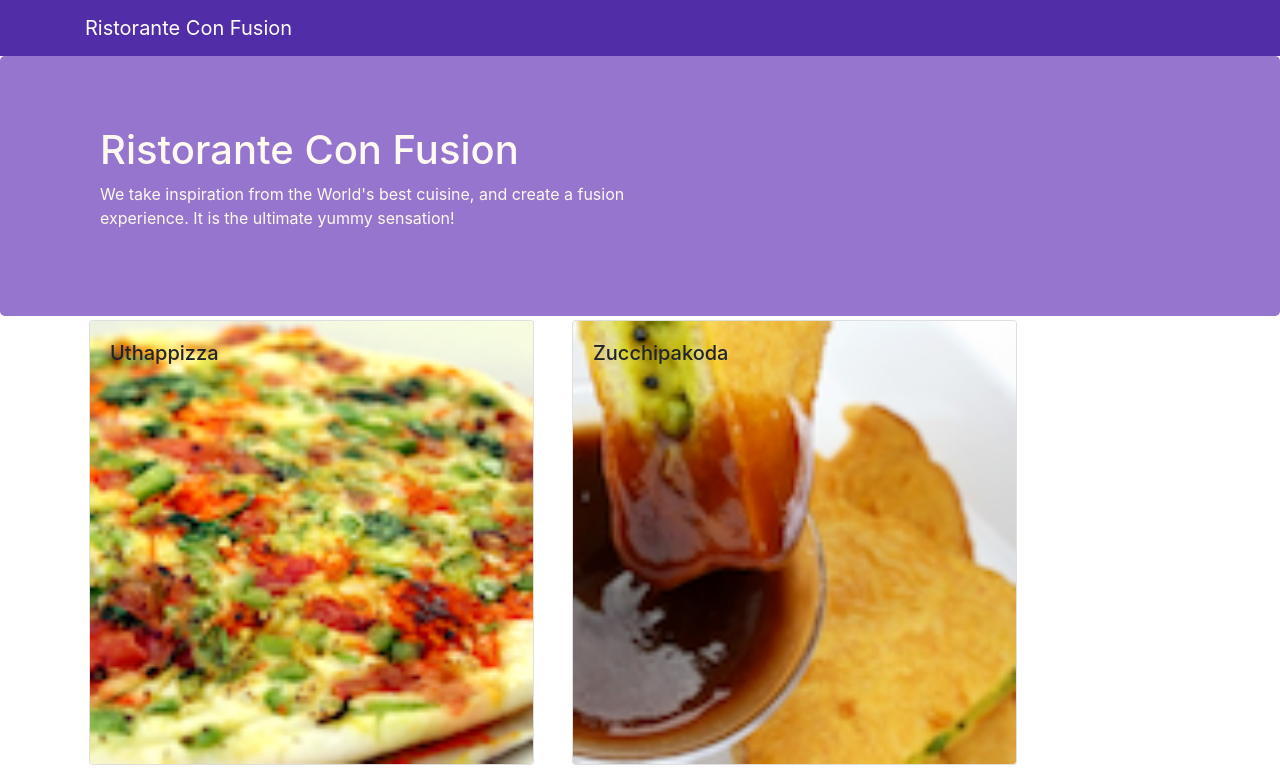
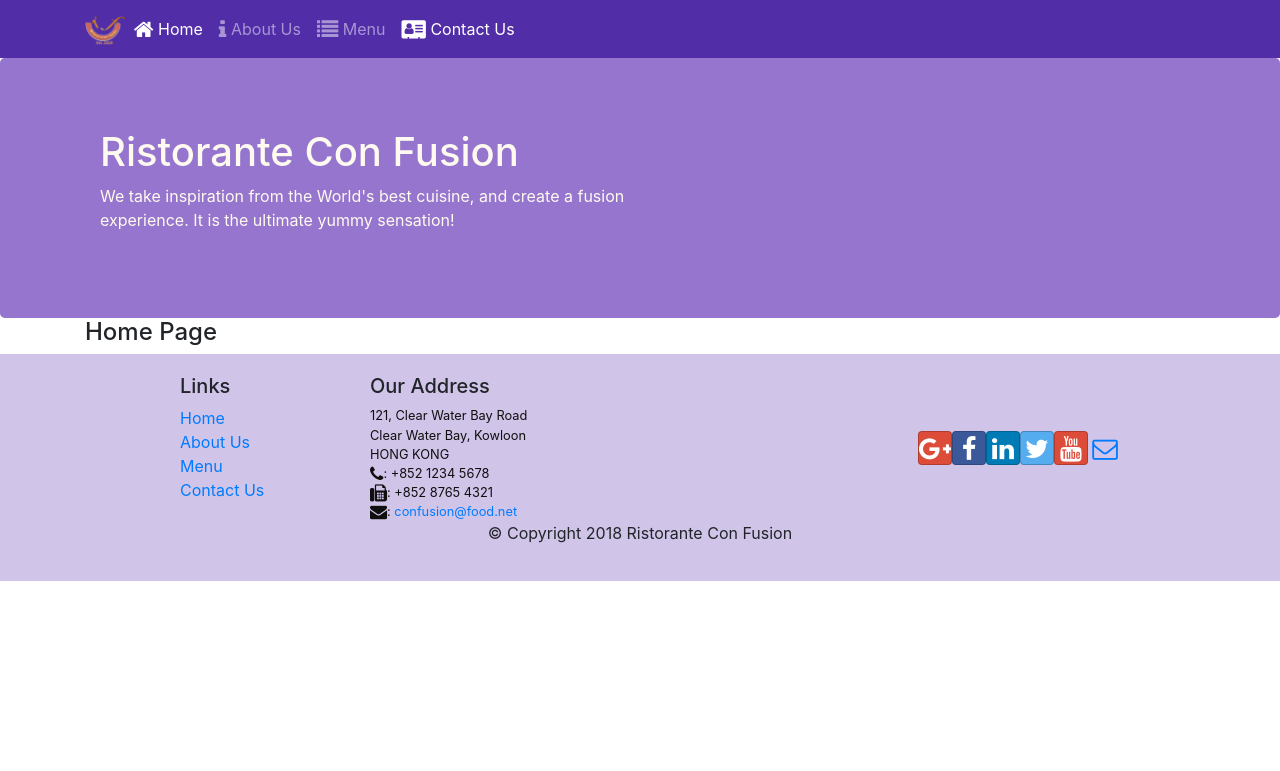
Before and after one commit to chunyuema/react-confusion, a React (Create React App) app: page /home in a window 1280 px wide. Shown: the top 771 px of the page. Built offline with nearby package versions, Linux system fonts and the light colour scheme.

Commit message:
added react router to home page and menu, dishdetail not working

```diff
--- a/package.json
+++ b/package.json
@@ -12,6 +12,7 @@
     "react": "^17.0.1",
     "react-dom": "^17.0.1",
     "react-popper": "^0.9.2",
+    "react-router-dom": "^4.2.2",
     "react-scripts": "4.0.1",
     "reactstrap": "^5.0.0",
     "web-vitals": "^0.2.4"
--- a/src/App.js
+++ b/src/App.js
@@ -1,13 +1,15 @@
 import React, { Component } from 'react';
 import Main from './components/MainComponent';
 import './App.css';
+import { BrowserRouter } from 'react-router-dom';
 
 class App extends Component {
   render() {
     return (
-      <div className='App'>
-        <Main />
-      </div>
+      <BrowserRouter>
+        <div><Main /></div>
+      </BrowserRouter>
+
     );
   }
 }
--- a/src/components/FooterComponent.js
+++ b/src/components/FooterComponent.js
@@ -1,4 +1,5 @@
 import React from 'react';
+import { Link } from 'react-router-dom';
 
 function Footer(props) {
     return (
@@ -8,10 +9,10 @@
                     <div className="col-4 offset-1 col-sm-2">
                         <h5>Links</h5>
                         <ul className="list-unstyled">
-                            <li><a href="#">Home</a></li>
-                            <li><a href="#">About</a></li>
-                            <li><a href="#">Menu</a></li>
-                            <li><a href="contactus.html">Contact</a></li>
+                            <li><Link to="/home">Home</Link></li>
+                            <li><Link to="/aboutus">About Us</Link></li>
+                            <li><Link to="/menu">Menu</Link></li>
+                            <li><Link to="/contactus">Contact Us</Link></li>
                         </ul>
                     </div>
                     <div className="col-7 col-sm-5">
--- a/src/components/HeaderComponent.js
+++ b/src/components/HeaderComponent.js
@@ -1,13 +1,53 @@
 import React, { Component } from 'react';
-import { Jumbotron, Navbar, NavbarBrand } from 'reactstrap';
+import { Jumbotron, Navbar, NavbarBrand, Nav, NavbarToggler, Collapse, NavItem } from 'reactstrap';
+import { NavLink } from 'react-router-dom';
 
 class Header extends Component {
+
+    constructor(props) {
+        super(props);
+        this.state = {isNavOpen: false};
+        this.toggleNav = this.toggleNav.bind(this);
+    }
+
+    toggleNav() {
+        this.setState({isNavOpen: !this.state.isNavOpen});
+    }
+
     render() {
         return (
             <React.Fragment>
-                <Navbar dark>
+                <Navbar dark expand="md">
                     <div className="container">
-                        <NavbarBrand href="/">Ristorante Con Fusion</NavbarBrand>
+                        <NavbarToggler onClick={this.toggleNav} />
+                        <NavbarBrand className="mr-auto" href="/">
+                            <img src="assets/images/logo.png" height='30' weight='41' alt="Ristorante Con Fusion"/>
+                        </NavbarBrand>
+                        <Collapse isOpen={this.state.isNavOpen} navbar>
+                            <Nav navbar>
+                                <NavItem>
+                                    <NavLink className="nav-link" to="/home">
+                                        <span className='fa fa-home fa-lg'></span> Home
+                                    </NavLink>
+                                </NavItem>
+                                <NavItem>
+                                    <NavLink className="nav-link" to="/aboutus">
+                                        <span className='fa fa-info fa-lg'></span> About Us
+                                    </NavLink>
+                                </NavItem>
+                                <NavItem>
+                                    <NavLink className="nav-link" to="/menu">
+                                        <span className='fa fa-list fa-lg'></span> Menu
+                                    </NavLink>
+                                </NavItem>
+                                <NavItem>
+                                    <NavLink className="nav-link" to="/home">
+                                        <span className='fa fa-address-card fa-lg'></span> Contact Us
+                                    </NavLink>
+                                </NavItem>
+                            </Nav>
+                        </Collapse>
+
                     </div>
                 </Navbar>
                 <Jumbotron>
--- /dev/null
+++ b/src/components/HomeComponent.js
@@ -0,0 +1,11 @@
+import React from 'react';
+
+function Home(props) {
+    return(
+        <div className="container">
+            <h4>Home Page</h4>
+        </div>
+    );
+}
+
+export default Home;
--- a/src/components/MainComponent.js
+++ b/src/components/MainComponent.js
@@ -4,6 +4,8 @@
 import { DISHES } from '../shared/dishes';
 import Header from './HeaderComponent';
 import Footer from './FooterComponent';
+import { Switch, Route, Redirect } from 'react-router-dom';
+import Home from './HomeComponent';
 
 class Main extends Component {
 
@@ -11,20 +13,22 @@
     super(props);
     this.state = {
         dishes: DISHES,
-        selectedDish: null
     };
   }
 
-  onDishSelect(dishId) {
-    this.setState({ selectedDish: dishId });
-  }
+  render() {
+    const HomePage = () => {
+      return (<Home />);
+    }
 
-  render() {
     return (
       <div>
         <Header />
-        <Menu dishes={this.state.dishes} onClick={(dishId) => this.onDishSelect(dishId)}/>
-        <DishDetail dish={this.state.dishes.filter((dish) => dish.id === this.state.selectedDish)[0]} />
+        <Switch>
+          <Route path='/home' component={ HomePage } />
+          <Route exact path="/menu" component={() => <Menu dishes={this.state.dishes} />} />
+          <Redirect to="/home" />
+        </Switch>
         <Footer />
       </div>
     );
```
Also changed, not shown: 2 other files (tests, documents, lock files or other folders).
